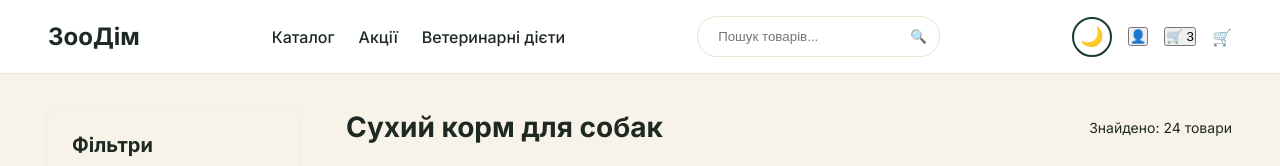
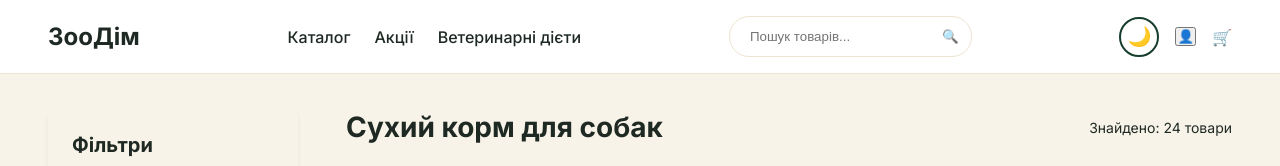
Before and after one commit to Taynerus/zoodim, a plain HTML site: page index.html in a window 1280 px wide. Shown: the top 166 px of the page. Drawn offline with Linux system fonts and the light colour scheme.

Commit message:
Remove cart button from index.html
Removed cart button from the navigation.

```diff
--- a/index.html
+++ b/index.html
@@ -39,10 +39,6 @@
                 </button>
                 <button class="icon-btn" aria-label="Профіль вихованця">👤</button>
                 <!-- Кошик із бейджем -->
-                <button class="icon-btn cart-btn" aria-label="Кошик">
-                    🛒
-                    <span class="cart-badge">3</span>
-                </button>
                 <a href="cart.html" class="icon-btn cart-btn">
                 🛒
                 <!-- Цей кружечок будемо оновлювати через JS -->
```
